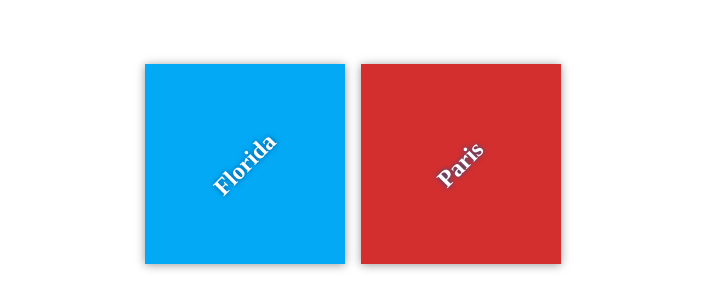
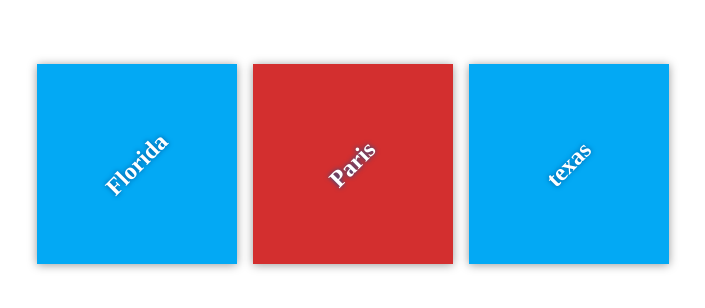
Before and after one commit to safamuntaser89/my-travel-plans, a plain HTML site: page index.html in a window 1280 px wide. Shown: the part 236-544 px from the top of the page, without its empty margins (287-992 px from the left). Drawn offline with Linux system fonts and the light colour scheme; files that its build step writes are made by us from their sources.

Commit message:
add texas destination

```diff
--- a/index.html
+++ b/index.html
@@ -17,6 +17,10 @@
             <div class="destination" id="paris">
                 <h2>Paris</h2>
             </div>
+
+            <div class="destination" id="texas">
+                <h2>texas</h2>
+            </div>
         </div>
     </div>
 
```
